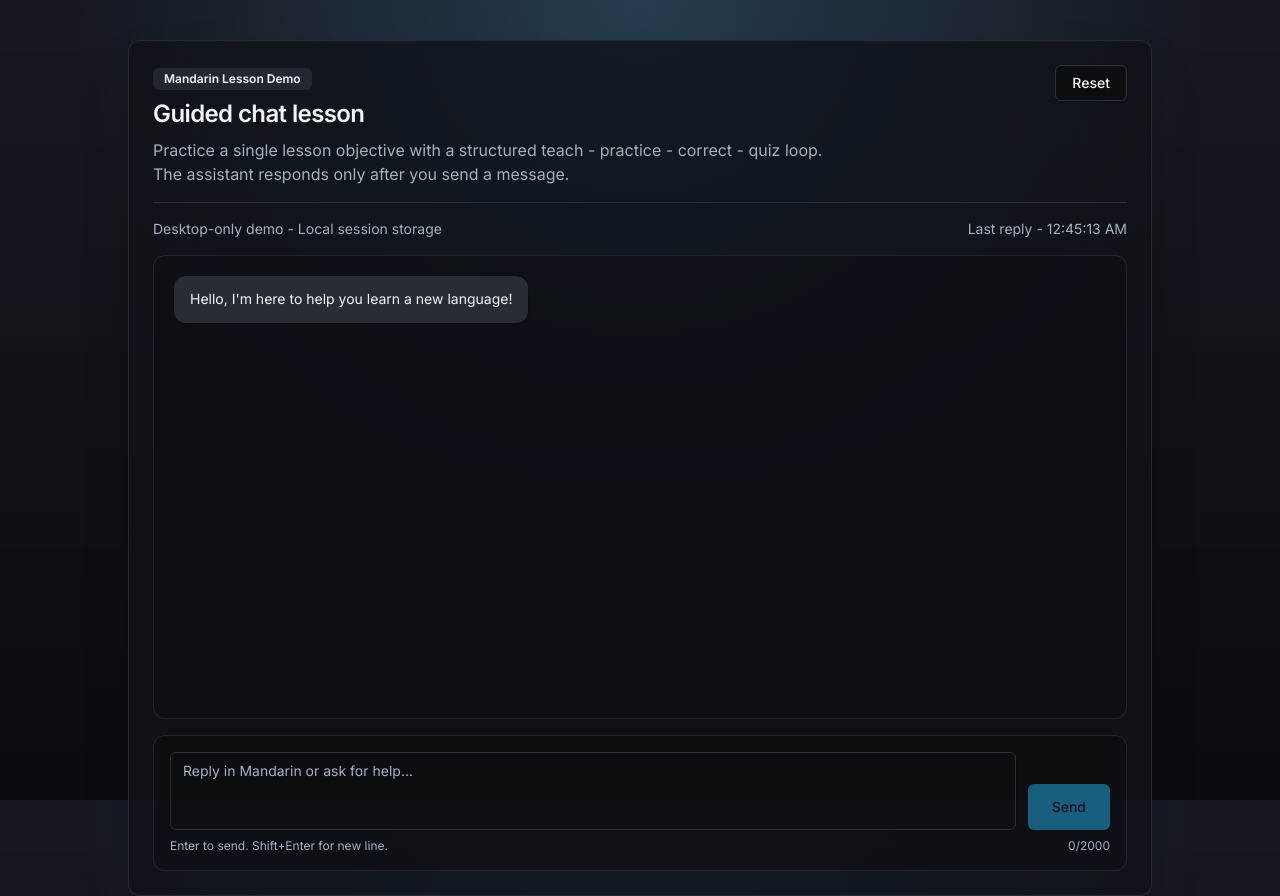
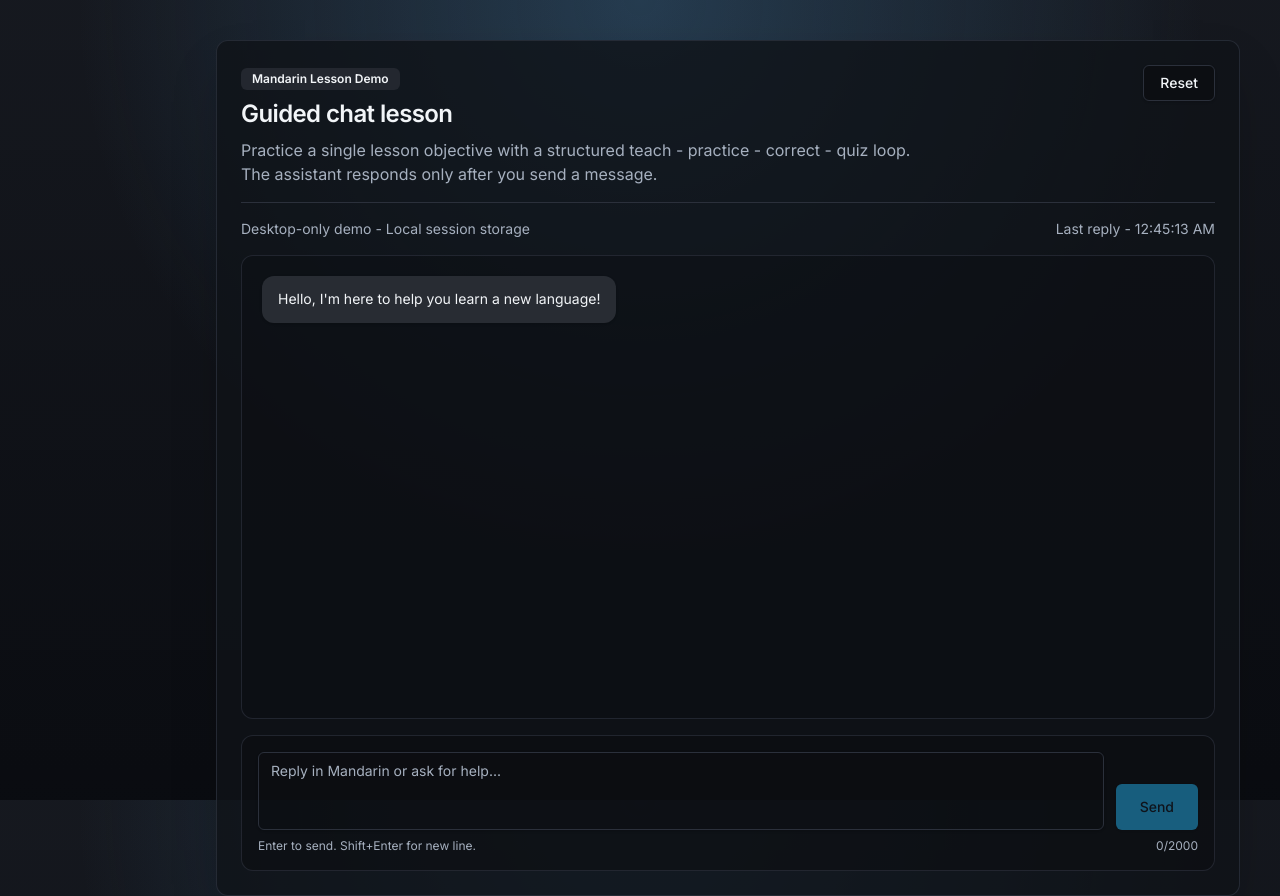
Before and after one commit to DirtyDustyFloors/NwHacks-2026, a Next.js app in the folder language-app/: page / in a window 1280 px wide. Built offline with nearby package versions, Linux system fonts and the light colour scheme.

Commit message:
moved chat box to right

```diff
--- a/language-app/app/page.tsx
+++ b/language-app/app/page.tsx
@@ -177,7 +177,7 @@ export default function Home() {
 
   return (
     <div className="flex h-screen w-full flex-col bg-transparent px-10 py-10">
-      <Card className="mx-auto flex w-full max-w-5xl flex-1 flex-col border-border/80 bg-card/80 shadow-2xl">
+      <Card className="ml-auto margin-right-auto flex w-full max-w-5xl flex-1 flex-col border-border/80 bg-card/80 shadow-2xl">
         <CardHeader className="space-y-4 pb-4">
           <div className="flex items-start justify-between gap-6">
             <div className="space-y-2">
```
